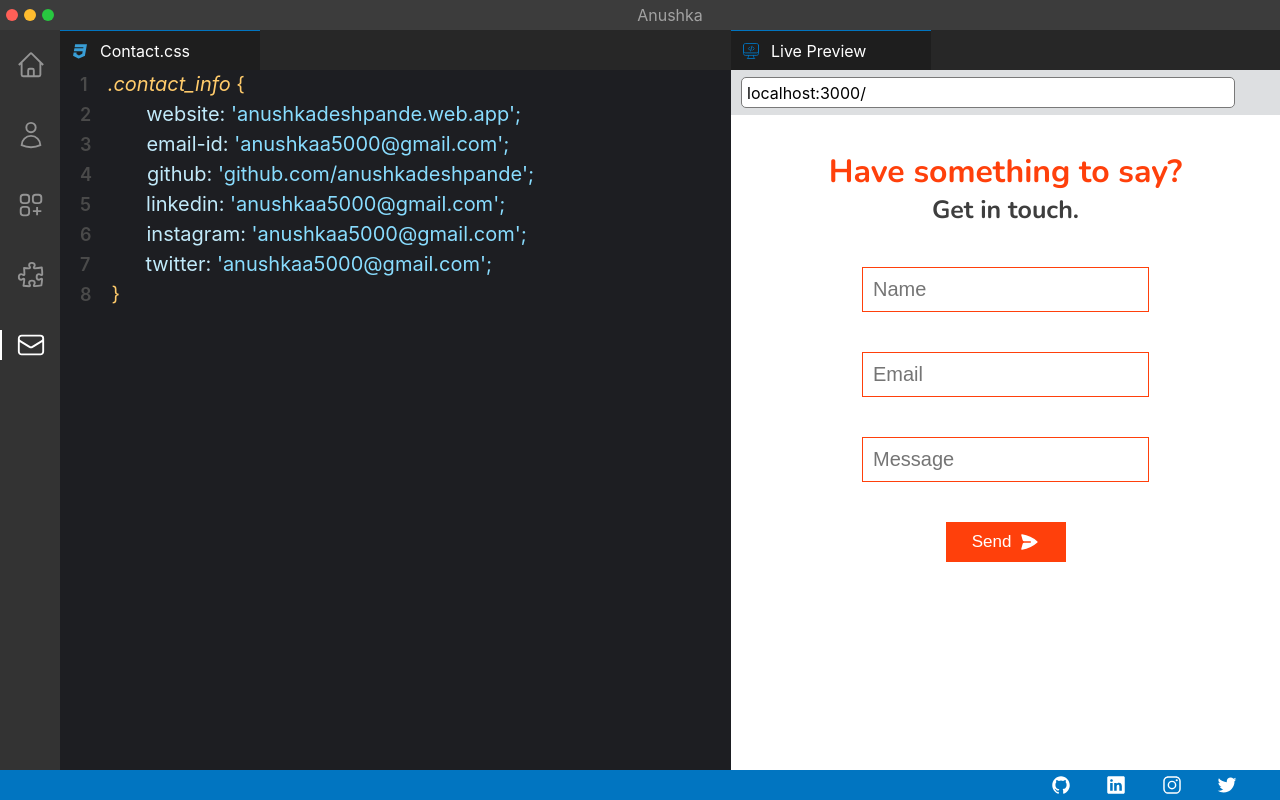
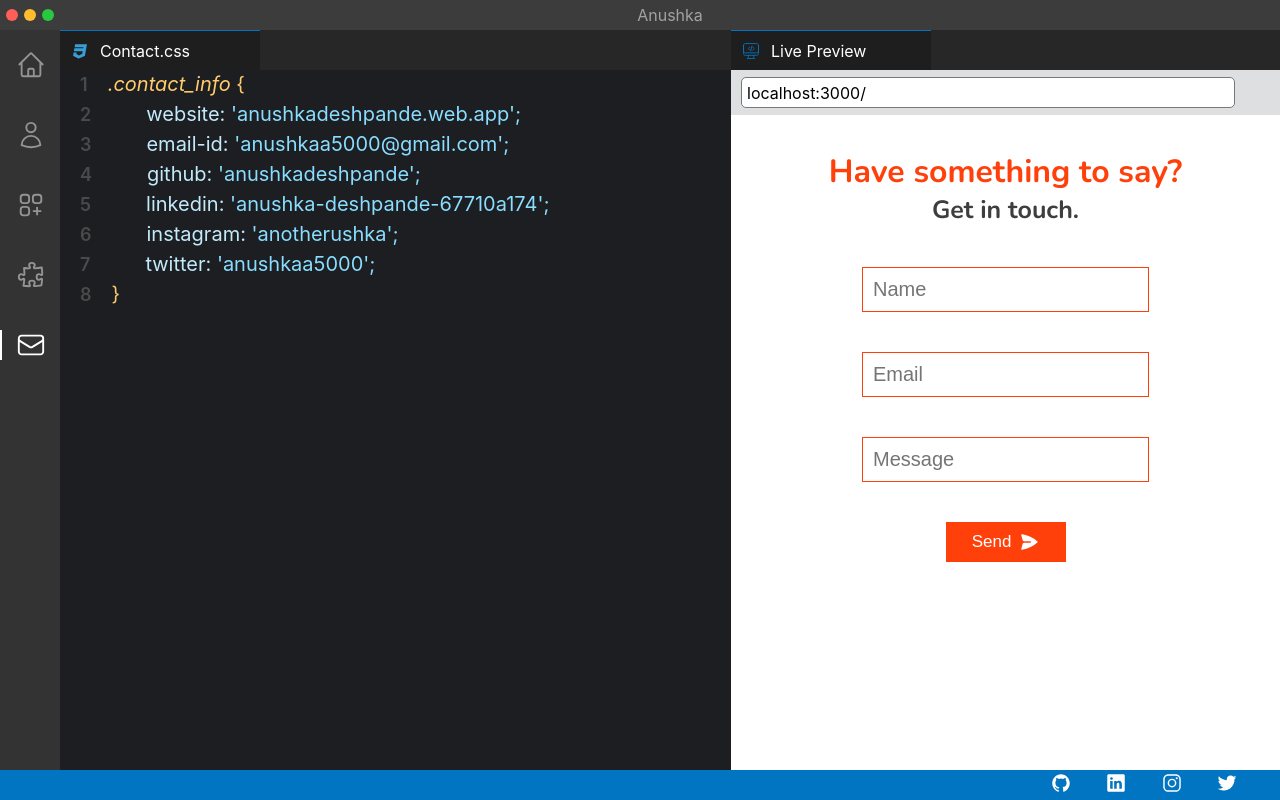
Before and after one commit to anushkadeshpande/vscode-theme-portfolio, a React (Create React App) app: page /contact in a window 1280 px wide. Built offline with nearby package versions, Linux system fonts and the light colour scheme.

Commit message:
feat: added social media links

```diff
--- a/src/App.css
+++ b/src/App.css
@@ -34,7 +34,7 @@
 }
 
 ::-webkit-scrollbar-thumb:hover {
-  background-color: #333333;
+  background-color: #464646;
 }
 
 /* @media screen and (max-width: 800px) {
--- a/src/components/Footer.js
+++ b/src/components/Footer.js
@@ -8,10 +8,10 @@ const Footer = () => {
   return (
     <div className="Footer">
     <div className="Footer__logos">
-    <Github />
-    <Linkedin />
-    <Instagram />
-    <Twitter />
+    <a href="https://github.com/anushkadeshpande" target="_blank"><Github /></a>
+    <a href="https://www.linkedin.com/in/anushka-deshpande-67710a174" target="_blank"><Linkedin /></a>
+    <a href="https://www.instagram.com/anotherushka/" target="_blank"><Instagram /></a>
+    <a href="https://twitter.com/anushkaa5000" target="_blank"><Twitter /></a>
     </div>
         </div>
   );
--- a/src/components/Main.css
+++ b/src/components/Main.css
@@ -5,7 +5,7 @@
     width: calc(100vw - 60px);
     display: flex;
     background-color: #1D1E22;
-    /* overflow-y: scroll; */
+    overflow-x: hidden;
 /*
  */
     /* word-wrap: break-word; */
@@ -21,7 +21,7 @@
 @media screen and (max-width: 800px) {
 
     .Main{
-        overflow-y: scroll;
+        /* overflow-y: scroll; */
         margin-bottom: 70px;
     }
 }
--- a/src/pages/About.css
+++ b/src/pages/About.css
@@ -57,6 +57,7 @@
 .technologyCards {
     display: flex;
     flex-wrap: wrap;
+    margin-left: -20px;
 }
 
 @media screen and (max-width: 800px) {
--- a/src/pages/Contact.css
+++ b/src/pages/Contact.css
@@ -51,6 +51,7 @@
 .contactInfo__props {
     margin-left: 35px;
     color: #89ddff;
+    word-wrap: break-word;
 }
 
 .Contact__rhs {
@@ -67,11 +68,20 @@
 
     .Contact__lhs {
         width: 100%;
+
     }
 
+    .contactInfo__props{
+        width: 60vw;
+
+    }
     .Contact__rhs {
         width: 100%;
         height: 80vh;
     }
 
+    .contactInfo__propName, .contactInfo__props {
+        font-size: 16px;
+
+    }
 }
--- a/src/pages/Contact.js
+++ b/src/pages/Contact.js
@@ -33,28 +33,28 @@ const Contact = () => {
               <span className="lineNo">4</span>
               <p className="contactInfo__props">
                 <span style={{ color: " #c1eafa" }}>github:</span>{" "}
-                {"'github.com/anushkadeshpande'"};
+                <a href="https://github.com/anushkadeshpande" style={{textDecoration: "none", color: "#89ddff"}} target="_blank">{"'anushkadeshpande'"};</a>
               </p>
             </p>
             <p style={{ display: "flex" }}>
               <span className="lineNo">5</span>
               <p className="contactInfo__props">
                 <span style={{ color: " #c1eafa" }}>linkedin:</span>{" "}
-                {"'anushkaa5000@gmail.com'"};
+                <a href="https://www.linkedin.com/in/anushka-deshpande-67710a174" style={{textDecoration: "none", color: "#89ddff"}} target="_blank">{"'anushka-deshpande-67710a174'"};</a>
               </p>
             </p>
             <p style={{ display: "flex" }}>
               <span className="lineNo">6</span>
               <p className="contactInfo__props">
                 <span style={{ color: " #c1eafa" }}>instagram:</span>{" "}
-                {"'anushkaa5000@gmail.com'"};
+                <a href="https://www.instagram.com/anotherushka/" style={{textDecoration: "none", color: "#89ddff"}} target="_blank">{"'anotherushka'"};</a>
               </p>
             </p>
             <p style={{ display: "flex" }}>
               <span className="lineNo">7</span>
               <p className="contactInfo__props">
                 <span style={{ color: " #c1eafa" }}>twitter:</span>{" "}
-                {"'anushkaa5000@gmail.com'"};
+                <a href="https://twitter.com/anushkaa5000" style={{textDecoration: "none", color: "#89ddff"}} target="_blank">{"'anushkaa5000'"};</a>
               </p>
             </p>
             <p style={{ display: "flex" }}>
```
